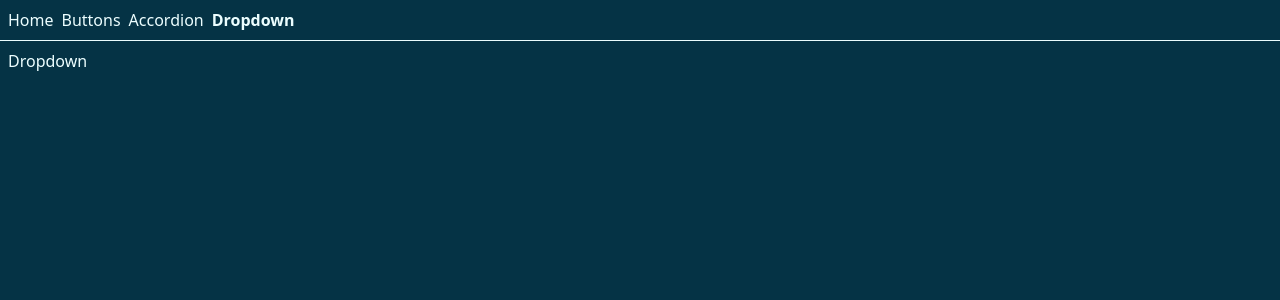
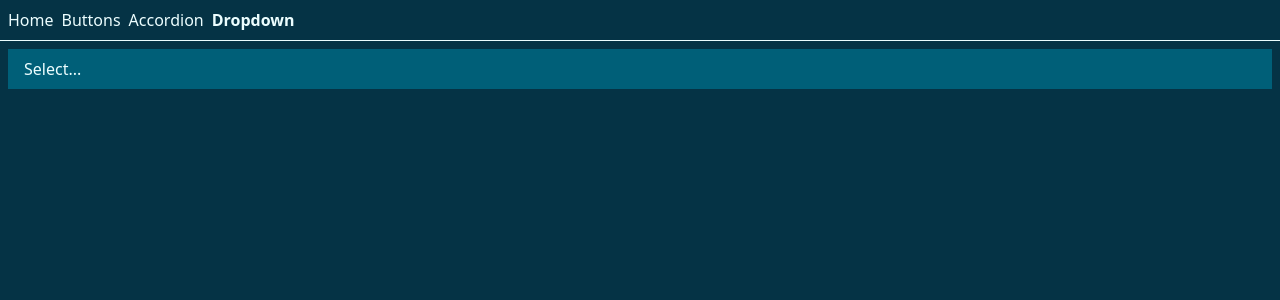
Before and after one commit to SmackSmash/comps-ts, a React (Vite) app: page /dropdown in a window 1280 px wide. Shown: the top 300 px of the page. Built offline with nearby package versions, Linux system fonts and the light colour scheme.

Commit message:
Added basic dropdown functionality

```diff
--- a/src/components/Dropdown.tsx
+++ b/src/components/Dropdown.tsx
@@ -1,5 +1,32 @@
-const Dropdown = () => {
-  return <div>Dropdown</div>;
+import { useState, type FC } from 'react';
+
+const Dropdown: FC<{ options: Array<{ label: string | number; value: string | number }> }> = ({
+  options
+}) => {
+  const [selectedValue, setSelectedValue] = useState<string | number>('Select...');
+  const [isOpen, setIsOpen] = useState(false);
+
+  const handleOptionClick = (value: string | number) => {
+    setIsOpen(!isOpen);
+    setSelectedValue(value);
+    console.log(selectedValue);
+  };
+
+  return (
+    <div className='flex w-full flex-col'>
+      <div onClick={() => setIsOpen(!isOpen)} className='cursor-pointer bg-cyan-800 px-4 py-2'>
+        {selectedValue}
+      </div>
+      {isOpen &&
+        options.map(({ label, value }, index) => {
+          return (
+            <div key={index} onClick={() => handleOptionClick(value)} className='cursor-pointer'>
+              {label}
+            </div>
+          );
+        })}
+    </div>
+  );
 };
 
 export default Dropdown;
--- a/src/routes/dropdown.tsx
+++ b/src/routes/dropdown.tsx
@@ -10,7 +10,7 @@ const RouteComponent = () => {
 
   return (
     <div className='flex gap-2 p-2'>
-      <Dropdown />
+      <Dropdown options={options} />
     </div>
   );
 };
```
